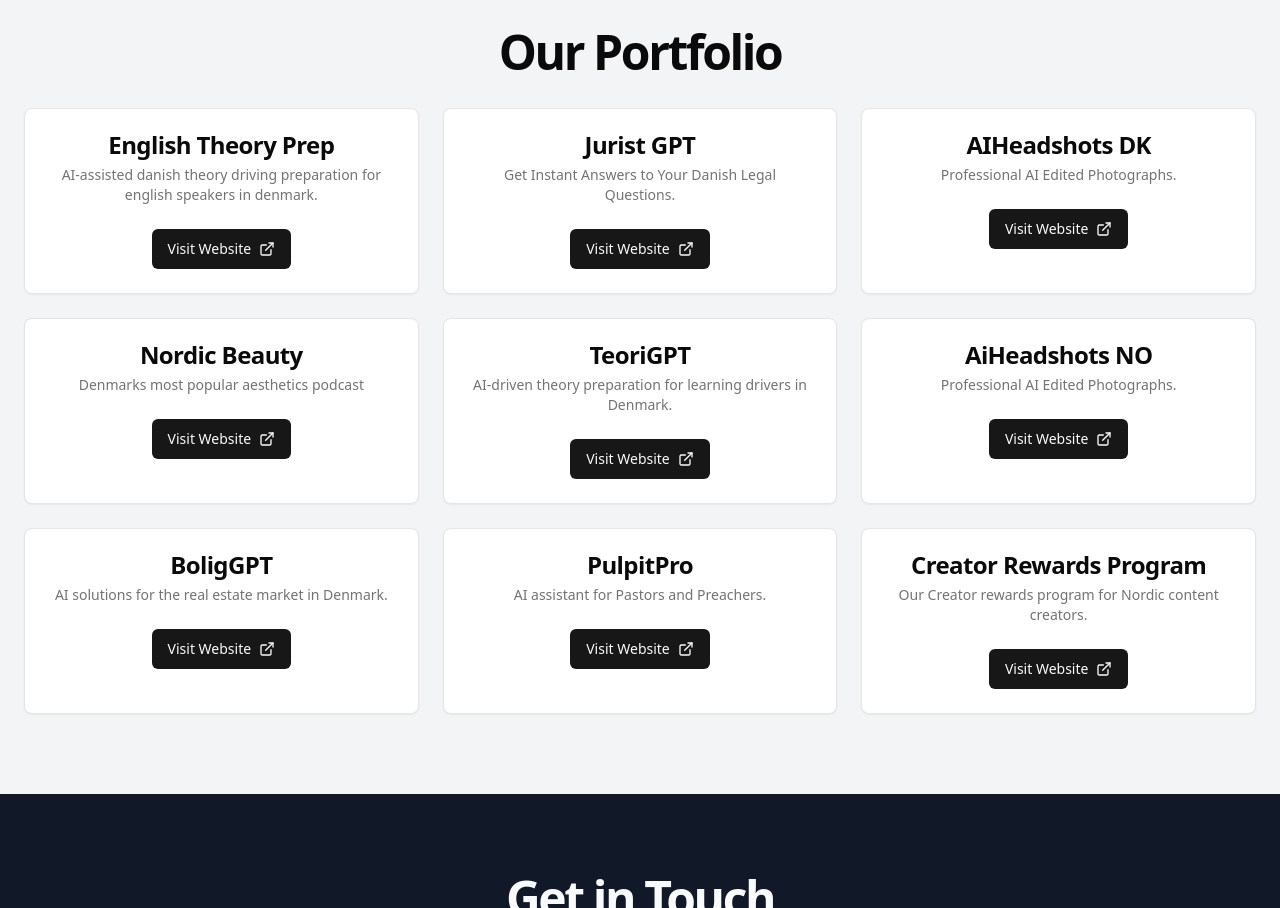
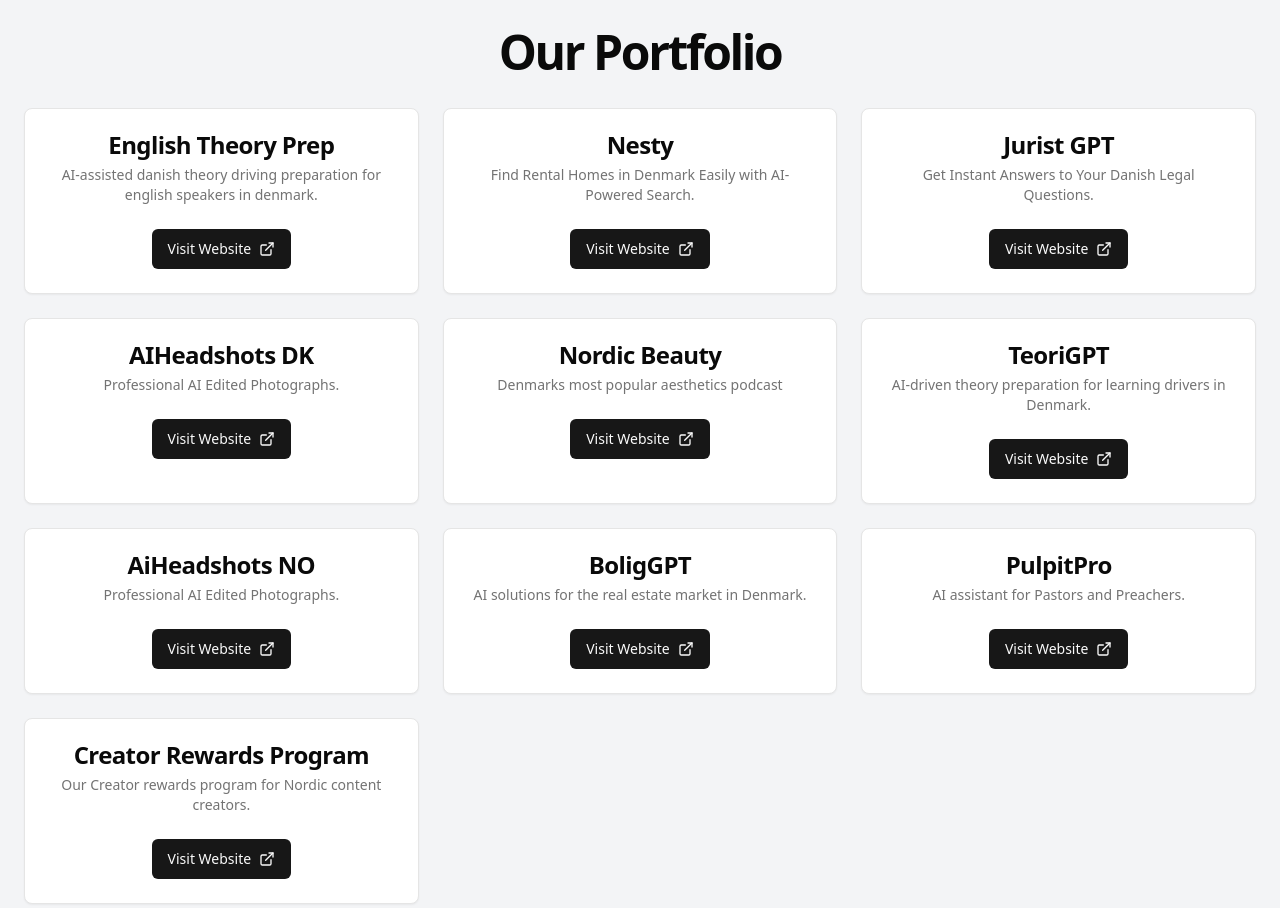
Before and after one commit to Teamfreya/caroloom, a Next.js app: page / in a window 1280 px wide. Shown: the part 1340-2248 px from the top of the page. Built offline with nearby package versions, Linux system fonts and the light colour scheme.

Commit message:
Update page.tsx

```diff
--- a/app/page.tsx
+++ b/app/page.tsx
@@ -136,6 +136,11 @@ function CaroloomLandingPageComponent() {
                 description="AI-assisted danish theory driving preparation for english speakers in denmark."
                 link="https://englishtheoryprep.dk"
               />
+              <PortfolioCard
+                title="Nesty "
+                description="Find Rental Homes in Denmark Easily with AI-Powered Search."
+                link="https://www.Nesty.dk"
+                />
               <PortfolioCard
                 title="Jurist GPT "
                 description="Get Instant Answers to Your Danish Legal Questions."
```
